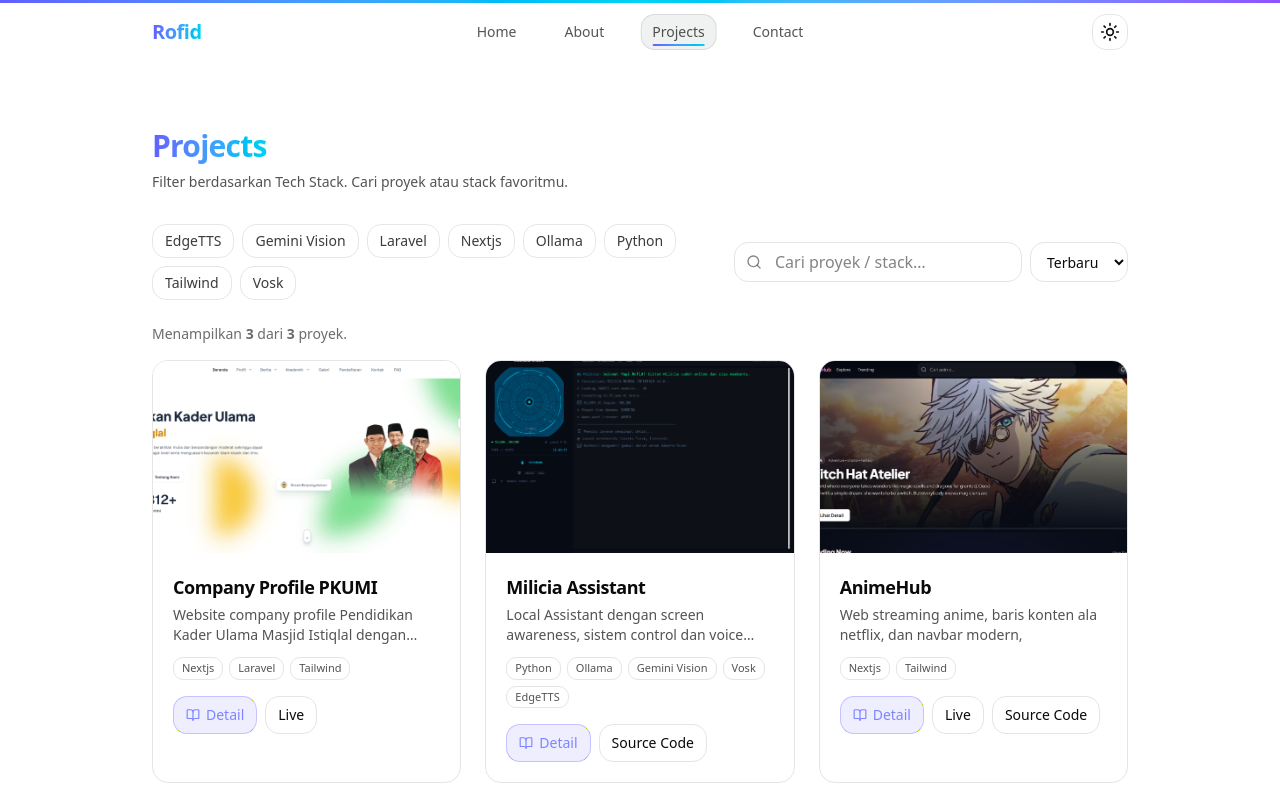
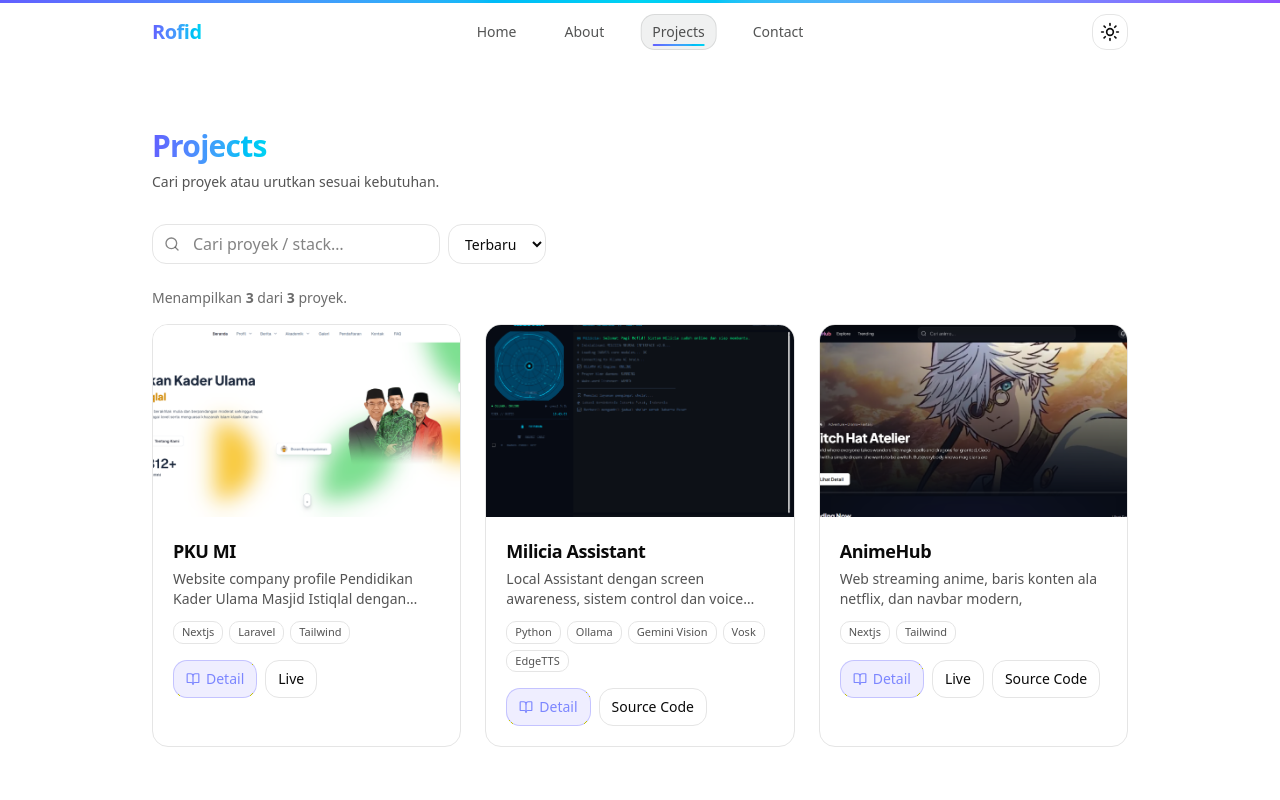
Before and after one commit to Pid24/my-portfolio, a Next.js app: page /projects in a window 1280 px wide. Shown: the top 800 px of the page. Built offline with nearby package versions, Linux system fonts and the light colour scheme.

Commit message:
updated on project

```diff
--- a/src/components/home/ProjectsHighlight.tsx
+++ b/src/components/home/ProjectsHighlight.tsx
@@ -14,10 +14,11 @@ function yearOf(p?: string) {
 }
 
 export default function ProjectsHighlight() {
-  // Sort by recent, then alphabetically
-  const cards = [...PROJECTS]
-    .sort((a, b) => yearOf(b.period) - yearOf(a.period) || a.title.localeCompare(b.title))
-    .slice(0, 3);
+  // Sort by recent; same year → last added in array = newest
+  const cards = PROJECTS.map((p, i) => ({ p, i }))
+    .sort((a, b) => yearOf(b.p.period) - yearOf(a.p.period) || b.i - a.i)
+    .slice(0, 3)
+    .map(({ p }) => p);
 
   const container = { hidden: { opacity: 0 }, show: { opacity: 1, transition: { staggerChildren: 0.08 } } } as const;
   const item = { hidden: { opacity: 0, y: 10 }, show: { opacity: 1, y: 0, transition: { type: "spring", damping: 20 } } } as const;
--- a/src/components/projects/ProjectsSection.tsx
+++ b/src/components/projects/ProjectsSection.tsx
@@ -27,47 +27,38 @@ function isExternalUrl(href: string) {
   return /^https?:\/\//i.test(href) || href.startsWith("//");
 }
 
-export default function ProjectsSection({ initialProjects = PROJECTS, pageTitle = "Projects", pageSubtitle = "Filter berdasarkan Tech Stack. Cari proyek atau stack favoritmu." }: Props) {
+export default function ProjectsSection({ initialProjects = PROJECTS, pageTitle = "Projects", pageSubtitle = "Cari proyek atau urutkan sesuai kebutuhan." }: Props) {
   const reduce = useReducedMotion();
-
-  // derive stacks unik (alfabet)
-  const stacks = useMemo(() => {
-    const set = new Set<string>();
-    initialProjects.forEach((p) => p.stack.forEach((s) => set.add(s)));
-    return Array.from(set).sort((a, b) => a.localeCompare(b));
-  }, [initialProjects]);
 
   // state
   const [query, setQuery] = useState("");
-  const [activeStacks, setActiveStacks] = useState<Set<string>>(new Set());
   const [sortMode, setSortMode] = useState<SortMode>("recent");
   const [visible, setVisible] = useState(6);
 
-  // reset pagination saat filter/search/sort berubah
-  useEffect(() => setVisible(6), [query, activeStacks, sortMode]);
+  // reset pagination saat search/sort berubah
+  useEffect(() => setVisible(6), [query, sortMode]);
 
-  // filtering
+  // filtering & sorting
   const filtered = useMemo(() => {
     const q = query.trim().toLowerCase();
 
-    // filter text + stack (OR untuk stack)
-    const res = initialProjects.filter((p) => {
-      const passQuery = q.length === 0 || p.title.toLowerCase().includes(q) || p.excerpt.toLowerCase().includes(q) || p.stack.join(" ").toLowerCase().includes(q);
+    // buat indexed array agar bisa pakai index sebagai tiebreaker
+    const indexed = initialProjects.map((p, i) => ({ p, i }));
 
-      const passStacks = activeStacks.size === 0 || p.stack.some((s) => activeStacks.has(s)); // OR
-
-      return passQuery && passStacks;
+    const res = indexed.filter(({ p }) => {
+      return q.length === 0 || p.title.toLowerCase().includes(q) || p.excerpt.toLowerCase().includes(q) || p.stack.join(" ").toLowerCase().includes(q);
     });
 
     // sorting
     if (sortMode === "recent") {
-      res.sort((a, b) => yearOf(b.period) - yearOf(a.period) || a.title.localeCompare(b.title));
+      // urutkan berdasarkan tahun (terbaru), tiebreaker: index terbesar = ditambahkan paling akhir = paling baru
+      res.sort((a, b) => yearOf(b.p.period) - yearOf(a.p.period) || b.i - a.i);
     } else {
-      res.sort((a, b) => a.title.localeCompare(b.title));
+      res.sort((a, b) => a.p.title.localeCompare(b.p.title));
     }
 
-    return res;
-  }, [initialProjects, query, activeStacks, sortMode]);
+    return res.map(({ p }) => p);
+  }, [initialProjects, query, sortMode]);
 
   const shown = filtered.slice(0, visible);
 
@@ -81,16 +72,6 @@ export default function ProjectsSection({ initialProjects = PROJECTS, pageTitle
     hidden: { opacity: 0, y: reduce ? 0 : 10 },
     show: { opacity: 1, y: 0, transition: { type: "spring", damping: 20, duration: reduce ? 0 : undefined } },
   } as const;
-
-  // toggle chip stack
-  function toggleStack(s: string) {
-    setActiveStacks((prev) => {
-      const next = new Set(prev);
-      if (next.has(s)) next.delete(s);
-      else next.add(s);
-      return next;
-    });
-  }
 
   return (
     <section
@@ -113,32 +94,8 @@ export default function ProjectsSection({ initialProjects = PROJECTS, pageTitle
           <p className="mt-2 text-sm text-foreground/70">{pageSubtitle}</p>
         </div>
 
-        {/* Controls */}
-        <div className="mb-6 flex flex-col gap-3 md:flex-row md:items-center">
-          {/* Chips Tech Stack */}
-          <div className="flex flex-wrap gap-2">
-            {stacks.map((s) => {
-              const active = activeStacks.has(s);
-              return (
-                <button
-                  key={s}
-                  onClick={() => toggleStack(s)}
-                  className={["rounded-xl border px-3 py-1.5 text-sm transition-all", active ? "border-primary/30 bg-primary/10 text-primary" : "border-foreground/10 hover:bg-foreground/5 text-foreground/80"].join(" ")}
-                  aria-pressed={active}
-                >
-                  {s}
-                </button>
-              );
-            })}
-            {activeStacks.size > 0 && (
-              <button onClick={() => setActiveStacks(new Set())} className="rounded-xl border px-3 py-1.5 text-sm text-foreground/70 hover:bg-foreground/5">
-                Reset
-              </button>
-            )}
-          </div>
-
-          {/* Search + Sort */}
-          <div className="md:ml-auto flex items-center gap-2">
+        {/* Controls: Search + Sort */}
+        <div className="mb-6 flex items-center gap-2">
             <label className="group relative block">
               <Search className="pointer-events-none absolute left-3 top-1/2 -translate-y-1/2 h-4 w-4 text-foreground/50" />
               <input
@@ -155,13 +112,12 @@ export default function ProjectsSection({ initialProjects = PROJECTS, pageTitle
               <option value="recent">Terbaru</option>
               <option value="az">A-Z</option>
             </select>
-          </div>
         </div>
 
         {/* Count */}
         <div className="mb-4 text-sm text-foreground/60">
           Menampilkan <strong>{shown.length}</strong> dari <strong>{filtered.length}</strong> proyek
-          {activeStacks.size > 0 || query ? " (hasil filter)" : ""}.
+          {query ? " (hasil pencarian)" : ""}.
         </div>
 
         {/* Grid */}
--- a/src/data/projects.ts
+++ b/src/data/projects.ts
@@ -65,7 +65,7 @@ export const PROJECTS: Project[] = [
   },
   {
     slug: "pkumi-compro",
-    title: "Company Profile PKUMI",
+    title: "PKU MI",
     excerpt: "Website company profile Pendidikan Kader Ulama Masjid Istiqlal dengan panel admin untuk manajemen konten.",
     cover: "/images/pkumi.png",
     stack: ["Nextjs", "Laravel", "Tailwind"],
```
